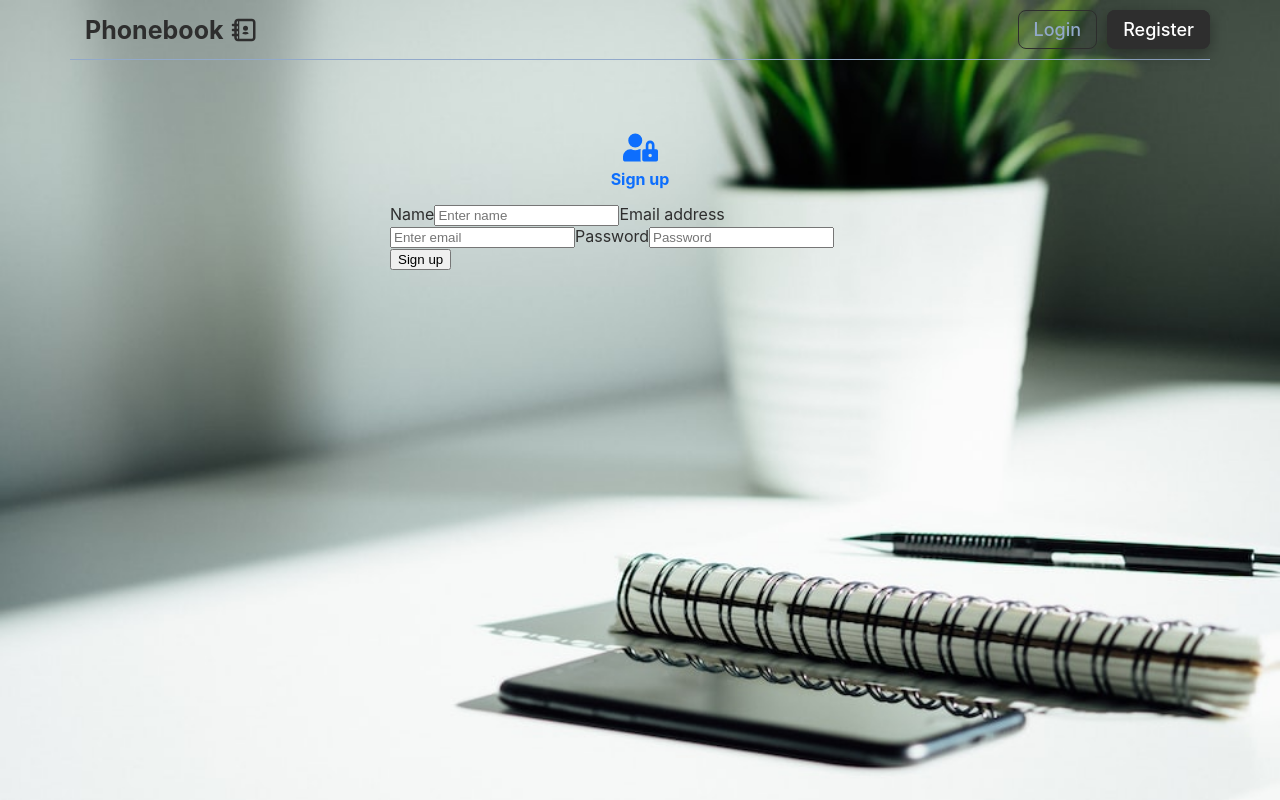
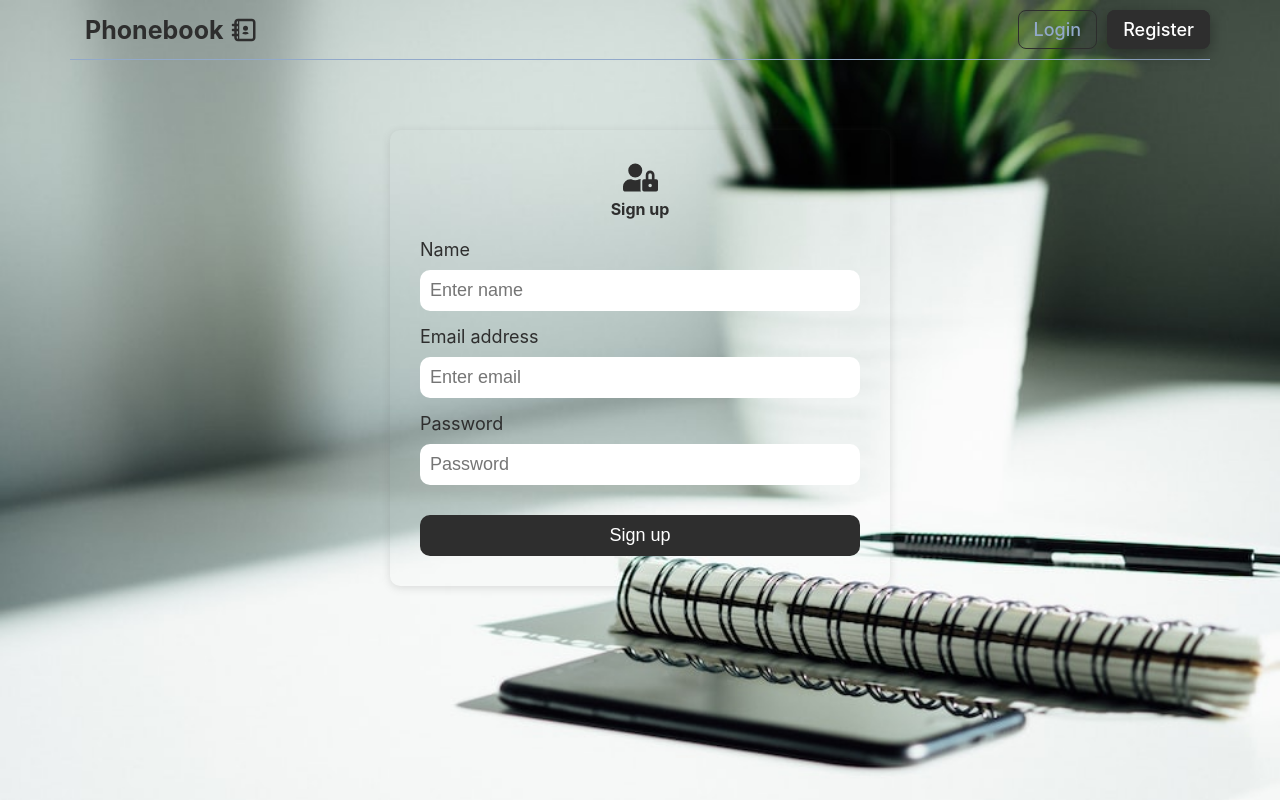
Before and after one commit to dsurdiy/goit-react-hw-08-phonebook, a React (Create React App) app: page /register in a window 1280 px wide. Built offline with nearby package versions, Linux system fonts and the light colour scheme.

Commit message:
add styles to RegisterForm

```diff
--- a/src/components/LoginForm/LoginForm.jsx
+++ b/src/components/LoginForm/LoginForm.jsx
@@ -20,11 +20,16 @@ export const LoginForm = ({ onSubmit }) => {
 
       <Label>
         Email address
-        <Input type="email" name="email" placeholder="Enter email" />
+        <Input type="email" name="email" required placeholder="Enter email" />
       </Label>
       <Label>
         Password
-        <Input type="password" name="password" placeholder="Password" />
+        <Input
+          type="password"
+          name="password"
+          required
+          placeholder="Password"
+        />
       </Label>
 
       <SubmitBtn type="submit">Log in</SubmitBtn>
--- a/src/components/RegisterForm/RegisterForm.jsx
+++ b/src/components/RegisterForm/RegisterForm.jsx
@@ -1,5 +1,11 @@
 import { FaUserLock } from 'react-icons/fa';
-import { FormWrapper, IconWrapper, IconText } from './RegisterForm.styled';
+import {
+  Form,
+  IconWrapper,
+  Label,
+  Input,
+  SubmitBtn,
+} from './RegisterForm.styled';
 
 export const RegisterForm = ({ onSubmit }) => {
   const hadnleSubmit = e => {
@@ -13,26 +19,31 @@ export const RegisterForm = ({ onSubmit }) => {
   };
 
   return (
-    <FormWrapper>
-      <form onSubmit={hadnleSubmit}>
-        <IconWrapper>
-          <FaUserLock size={35} />
-          <IconText>Sign up</IconText>
-        </IconWrapper>
+    <Form onSubmit={hadnleSubmit}>
+      <IconWrapper>
+        <FaUserLock size={35} />
+        <span>Sign up</span>
+      </IconWrapper>
 
-        <label>
-          Name
-          <input type="text" name="name" placeholder="Enter name" />
-        </label>
-        <label>
-          Email address
-          <input type="email" name="email" placeholder="Enter email" />
-        </label>
-        <label>Password</label>
-        <input type="password" name="password" placeholder="Password" />
+      <Label>
+        Name
+        <Input type="text" name="name" required placeholder="Enter name" />
+      </Label>
+      <Label>
+        Email address
+        <Input type="email" name="email" required placeholder="Enter email" />
+      </Label>
+      <Label>
+        Password
+        <Input
+          type="password"
+          name="password"
+          required
+          placeholder="Password"
+        />
+      </Label>
 
-        <button type="submit">Sign up</button>
-      </form>
-    </FormWrapper>
+      <SubmitBtn type="submit">Sign up</SubmitBtn>
+    </Form>
   );
 };
--- a/src/components/RegisterForm/RegisterForm.styled.jsx
+++ b/src/components/RegisterForm/RegisterForm.styled.jsx
@@ -1,17 +1,62 @@
 import styled from 'styled-components';
 
-export const FormWrapper = styled.div`
+export const Form = styled.form`
   max-width: 500px;
-  margin: 70px auto;
+  margin: 70px auto 0;
+  padding: 30px;
+  border-radius: 10px;
+  box-shadow: rgba(99, 99, 99, 0.2) 0px 2px 8px 0px;
 `;
 
 export const IconWrapper = styled.div`
-  margin-bottom: 15px;
+  margin-bottom: 20px;
   text-align: center;
-  color: #0d6efd;
+  color: #2e2e2e;
+
+  span {
+    display: block;
+    font-weight: 700;
+  }
 `;
 
-export const IconText = styled.span`
+export const Label = styled.label`
   display: block;
-  font-weight: 700;
+  margin-bottom: 15px;
+  font-size: 18px;
+  color: inherit;
 `;
+
+export const Input = styled.input`
+  display: block;
+  width: 100%;
+  margin-top: 10px;
+  padding: 10px;
+  border: none;
+  border-radius: 10px;
+  font-size: 18px;
+  transition: all 300ms linear;
+
+  :focus {
+    outline: 1px solid #92a9ca;
+    box-shadow: rgba(0, 0, 0, 0.35) 0px 5px 15px;
+  }
+`;
+
+export const SubmitBtn = styled.button`
+  width: 100%;
+  margin-top: 15px;
+  padding: 10px;
+  color: #ffffff;
+  font-size: 18px;
+  border: none;
+  background-color: #2e2e2e;
+  border-radius: 10px;
+  cursor: pointer;
+  transition: all 300ms linear;
+
+  &:hover,
+  :focus {
+    color: #92a9ca;
+    box-shadow: rgba(0, 0, 0, 0.35) 0px 5px 15px;
+  }
+`;
```
